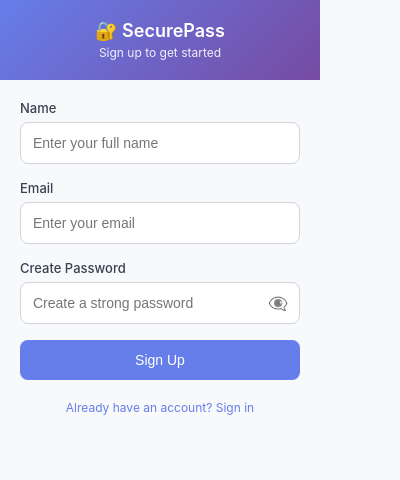
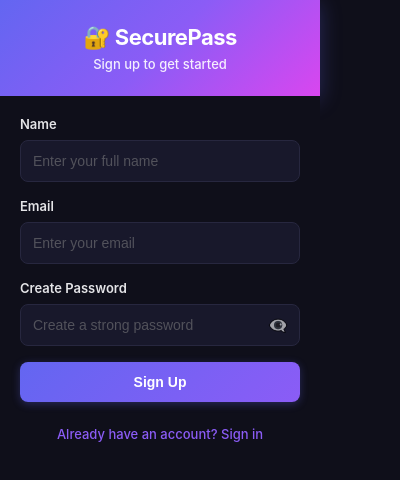
Before and after one commit to Adelodunpeter25/SecurePass, a browser extension: page extension/popup.html in a window 400 px wide. Drawn offline with Linux system fonts and the light colour scheme.

Commit message:
enhnace design system of the popup, changed to dark mode

```diff
--- a/extension/popup.html
+++ b/extension/popup.html
@@ -7,39 +7,53 @@
     body {
       width: 320px;
       font-family: -apple-system, BlinkMacSystemFont, 'Segoe UI', Roboto, sans-serif;
-      background: #f8f9fa;
+      background: #0f0f1a;
+      color: #e4e4e7;
     }
     .header {
-      background: linear-gradient(135deg, #667eea 0%, #764ba2 100%);
+      background: linear-gradient(135deg, #6366f1 0%, #8b5cf6 50%, #d946ef 100%);
       color: white;
-      padding: 20px;
+      padding: 24px;
       text-align: center;
+      box-shadow: 0 4px 20px rgba(99, 102, 241, 0.3);
     }
-    .header h2 { font-size: 18px; font-weight: 600; }
-    .header p { font-size: 12px; opacity: 0.9; margin-top: 4px; }
+    .header h2 {
+      font-size: 22px;
+      font-weight: 700;
+      letter-spacing: -0.5px;
+    }
+    .header p {
+      font-size: 13px;
+      opacity: 0.9;
+      margin-top: 6px;
+      font-weight: 500;
+    }
 
-    .container { padding: 20px; }
+    .container { padding: 20px; background: #0f0f1a; }
     .form-group { margin-bottom: 16px; }
     label {
       display: block;
-      margin-bottom: 6px;
-      font-weight: 500;
-      color: #374151;
+      margin-bottom: 8px;
+      font-weight: 600;
+      color: #e4e4e7;
       font-size: 13px;
     }
     input {
       width: 100%;
       padding: 12px;
-      border: 1px solid #d1d5db;
+      border: 1px solid #27273f;
       border-radius: 8px;
       font-size: 14px;
-      transition: border-color 0.2s;
+      background: #18182b;
+      color: #e4e4e7;
+      transition: all 0.2s;
     }
     input:focus {
       outline: none;
-      border-color: #667eea;
-      box-shadow: 0 0 0 3px rgba(102, 126, 234, 0.1);
+      border-color: #6366f1;
+      box-shadow: 0 0 0 3px rgba(99, 102, 241, 0.1);
     }
+    input::placeholder { color: #52525b; }
 
     .btn {
       width: 100%;
@@ -48,7 +62,7 @@
       border-radius: 8px;
       cursor: pointer;
       font-size: 14px;
-      font-weight: 500;
+      font-weight: 600;
       transition: all 0.2s;
       margin-bottom: 8px;
     }
@@ -56,20 +70,36 @@
       cursor: not-allowed;
       opacity: 0.7;
     }
-    .btn-primary { background: #667eea; color: white; }
-    .btn-primary:hover:not(:disabled) { background: #5a67d8; }
+    .btn-primary {
+      background: linear-gradient(135deg, #6366f1 0%, #8b5cf6 100%);
+      color: white;
+      box-shadow: 0 2px 8px rgba(99, 102, 241, 0.3);
+    }
+    .btn-primary:hover:not(:disabled) {
+      transform: translateY(-1px);
+      box-shadow: 0 4px 12px rgba(99, 102, 241, 0.4);
+    }
 
     .hidden { display: none; }
-    .error { color: #ef4444; font-size: 12px; margin-top: 4px; }
+    .error {
+      color: #f87171;
+      font-size: 12px;
+      margin-top: 6px;
+      font-weight: 500;
+    }
 
     .toggle-link {
       text-align: center;
-      margin-top: 12px;
-      font-size: 12px;
-      color: #667eea;
+      margin-top: 16px;
+      font-size: 13px;
+      color: #8b5cf6;
       cursor: pointer;
+      font-weight: 500;
     }
-    .toggle-link:hover { text-decoration: underline; }
+    .toggle-link:hover {
+      text-decoration: underline;
+      color: #a78bfa;
+    }
 
     .eye-btn {
       cursor: pointer;
@@ -77,8 +107,9 @@
       opacity: 0.6;
       user-select: none;
       transition: opacity 0.2s;
+      color: #a1a1aa;
     }
-    .eye-btn:hover { opacity: 1; }
+    .eye-btn:hover { opacity: 1; color: #e4e4e7; }
   </style>
 </head>
 <body>
--- a/extension/styles.css
+++ b/extension/styles.css
@@ -4,15 +4,17 @@ body {
   width: 320px;
   height: 450px;
   font-family: -apple-system, BlinkMacSystemFont, 'Segoe UI', Roboto, sans-serif;
-  background: #f8f9fa;
+  background: #0f0f1a;
+  color: #e4e4e7;
   overflow: hidden;
 }
 
 /* Header */
 .header {
-  background: linear-gradient(135deg, #667eea 0%, #764ba2 100%);
+  background: linear-gradient(135deg, #6366f1 0%, #8b5cf6 50%, #d946ef 100%);
   color: white;
-  padding: 16px 20px;
+  padding: 20px;
+  box-shadow: 0 4px 20px rgba(99, 102, 241, 0.3);
 }
 
 .header-content {
@@ -21,26 +23,37 @@ body {
   align-items: center;
 }
 
-.header h2 { font-size: 18px; font-weight: 600; }
+.header h2 {
+  font-size: 20px;
+  font-weight: 700;
+  letter-spacing: -0.5px;
+}
 
 .user-info {
   display: flex;
   align-items: center;
   gap: 12px;
   font-size: 12px;
+  font-weight: 500;
 }
 
 .logout-btn {
-  background: rgba(255,255,255,0.2);
-  border: none;
+  background: rgba(255,255,255,0.15);
+  border: 1px solid rgba(255,255,255,0.2);
   color: white;
-  padding: 4px 8px;
-  border-radius: 4px;
+  padding: 6px 12px;
+  border-radius: 6px;
   cursor: pointer;
   font-size: 11px;
+  font-weight: 600;
+  transition: all 0.2s;
+  backdrop-filter: blur(10px);
 }
 
-.logout-btn:hover { background: rgba(255,255,255,0.3); }
+.logout-btn:hover {
+  background: rgba(255,255,255,0.25);
+  transform: translateY(-1px);
+}
 
 /* Toolbar */
 .toolbar {
@@ -48,8 +61,8 @@ body {
   display: flex;
   gap: 12px;
   align-items: center;
-  background: white;
-  border-bottom: 1px solid #e5e7eb;
+  background: #18182b;
+  border-bottom: 1px solid #27273f;
 }
 
 .search-container {
@@ -59,29 +72,42 @@ body {
 
 .search-input {
   width: 100%;
-  padding: 8px 32px 8px 12px;
-  border: 1px solid #d1d5db;
-  border-radius: 6px;
+  padding: 10px 36px 10px 12px;
+  border: 1px solid #27273f;
+  border-radius: 8px;
   font-size: 14px;
+  background: #0f0f1a;
+  color: #e4e4e7;
+  transition: all 0.2s;
 }
+
+.search-input:focus {
+  outline: none;
+  border-color: #6366f1;
+  box-shadow: 0 0 0 3px rgba(99, 102, 241, 0.1);
+}
+
+.search-input::placeholder { color: #52525b; }
 
 .search-icon {
   position: absolute;
-  right: 10px;
+  right: 12px;
   top: 50%;
   transform: translateY(-50%);
-  opacity: 0.5;
+  opacity: 0.4;
+  font-size: 14px;
 }
 
 /* Buttons */
 .btn {
-  padding: 8px 12px;
+  padding: 10px 16px;
   border: none;
-  border-radius: 6px;
+  border-radius: 8px;
   cursor: pointer;
-  font-size: 12px;
-  font-weight: 500;
+  font-size: 13px;
+  font-weight: 600;
   transition: all 0.2s;
+  white-space: nowrap;
 }
 
 .btn:disabled {
@@ -89,30 +115,66 @@ body {
   opacity: 0.5;
 }
 
-.btn-primary { background: #667eea; color: white; }
-.btn-primary:hover:not(:disabled) { background: #5a67d8; }
-.btn-secondary { background: #6b7280; color: white; }
-.btn-secondary:hover:not(:disabled) { background: #4b5563; }
-.btn-danger { background: #ef4444; color: white; }
-.btn-danger:hover:not(:disabled) { background: #dc2626; }
+.btn-primary {
+  background: linear-gradient(135deg, #6366f1 0%, #8b5cf6 100%);
+  color: white;
+  box-shadow: 0 2px 8px rgba(99, 102, 241, 0.3);
+}
+.btn-primary:hover:not(:disabled) {
+  transform: translateY(-1px);
+  box-shadow: 0 4px 12px rgba(99, 102, 241, 0.4);
+}
+.btn-secondary {
+  background: #27273f;
+  color: #e4e4e7;
+  border: 1px solid #3f3f5e;
+}
+.btn-secondary:hover:not(:disabled) {
+  background: #3f3f5e;
+}
+.btn-danger {
+  background: #ef4444;
+  color: white;
+  box-shadow: 0 2px 8px rgba(239, 68, 68, 0.3);
+}
+.btn-danger:hover:not(:disabled) {
+  background: #dc2626;
+  transform: translateY(-1px);
+}
 
 /* Password List */
 .password-list {
   height: 310px;
   overflow-y: auto;
-  background: white;
+  background: #0f0f1a;
 }
+
+.password-list::-webkit-scrollbar { width: 6px; }
+.password-list::-webkit-scrollbar-track { background: #18182b; }
+.password-list::-webkit-scrollbar-thumb {
+  background: #3f3f5e;
+  border-radius: 3px;
+}
+.password-list::-webkit-scrollbar-thumb:hover { background: #52525b; }
 
 .password-item {
   padding: 16px 20px;
-  border-bottom: 1px solid #f3f4f6;
+  border-bottom: 1px solid #27273f;
   display: flex;
   justify-content: space-between;
   align-items: center;
-  transition: background 0.2s;
+  transition: all 0.2s;
+  background: #18182b;
+  margin: 0 12px 8px;
+  border-radius: 8px;
+  border: 1px solid transparent;
 }
 
-.password-item:hover { background: #f9fafb; }
+.password-item:hover {
+  background: #1f1f35;
+  border-color: #3f3f5e;
+  transform: translateX(2px);
+}
 
 .password-info {
   flex: 1;
@@ -120,37 +182,46 @@ body {
 
 .password-website {
   font-weight: 600;
-  color: #111827;
+  color: #e4e4e7;
   font-size: 14px;
-  margin-bottom: 2px;
+  margin-bottom: 4px;
 }
 
 .password-username {
-  color: #6b7280;
+  color: #a1a1aa;
   font-size: 12px;
 }
 
 .password-actions {
   display: flex;
-  gap: 8px;
+  gap: 4px;
 }
 
 .action-btn {
-  background: none;
-  border: none;
+  background: #27273f;
+  border: 1px solid #3f3f5e;
   cursor: pointer;
-  padding: 4px;
-  border-radius: 4px;
+  padding: 8px;
+  border-radius: 6px;
   font-size: 14px;
-  transition: background 0.2s;
+  transition: all 0.2s;
+  width: 32px;
+  height: 32px;
+  display: flex;
+  align-items: center;
+  justify-content: center;
 }
 
-.action-btn:hover { background: #f3f4f6; }
+.action-btn:hover {
+  background: #3f3f5e;
+  transform: scale(1.1);
+}
 
 .loading, .empty-state {
   text-align: center;
-  padding: 40px 20px;
-  color: #6b7280;
+  padding: 60px 20px;
+  color: #71717a;
+  font-size: 14px;
 }
 
 /* Modal */
@@ -160,7 +231,8 @@ body {
   left: 0;
   width: 100%;
   height: 100%;
-  background: rgba(0,0,0,0.5);
+  background: rgba(0,0,0,0.8);
+  backdrop-filter: blur(4px);
   display: flex;
   align-items: center;
   justify-content: center;
@@ -168,51 +240,58 @@ body {
 }
 
 .modal-content {
-  background: white;
-  border-radius: 8px;
+  background: #18182b;
+  border: 1px solid #27273f;
+  border-radius: 12px;
   width: 90%;
-  max-width: 350px;
-  box-shadow: 0 10px 25px rgba(0,0,0,0.2);
+  max-width: 380px;
+  box-shadow: 0 20px 60px rgba(0,0,0,0.5);
 }
 
 .modal-header {
-  padding: 16px 20px;
-  border-bottom: 1px solid #e5e7eb;
+  padding: 20px;
+  border-bottom: 1px solid #27273f;
   display: flex;
   justify-content: space-between;
   align-items: center;
 }
 
 .modal-header h3 {
-  font-size: 16px;
-  font-weight: 600;
+  font-size: 18px;
+  font-weight: 700;
+  color: #e4e4e7;
 }
 
 .close-btn {
-  background: none;
-  border: none;
+  background: #27273f;
+  border: 1px solid #3f3f5e;
   font-size: 20px;
   cursor: pointer;
-  color: #6b7280;
+  color: #a1a1aa;
   padding: 0;
-  width: 24px;
-  height: 24px;
+  width: 32px;
+  height: 32px;
   display: flex;
   align-items: center;
   justify-content: center;
+  border-radius: 6px;
+  transition: all 0.2s;
 }
 
-.close-btn:hover { color: #374151; }
+.close-btn:hover {
+  background: #3f3f5e;
+  color: #e4e4e7;
+}
 
 .modal-body {
   padding: 20px;
 }
 
 .modal-footer {
-  padding: 16px 20px;
-  border-top: 1px solid #e5e7eb;
+  padding: 20px;
+  border-top: 1px solid #27273f;
   display: flex;
-  gap: 8px;
+  gap: 10px;
   justify-content: flex-end;
 }
 
@@ -223,26 +302,30 @@ body {
 
 .form-group label {
   display: block;
-  margin-bottom: 6px;
-  font-weight: 500;
-  color: #374151;
+  margin-bottom: 8px;
+  font-weight: 600;
+  color: #e4e4e7;
   font-size: 13px;
 }
 
 .form-group input {
   width: 100%;
-  padding: 10px 12px;
-  border: 1px solid #d1d5db;
-  border-radius: 6px;
+  padding: 12px;
+  border: 1px solid #27273f;
+  border-radius: 8px;
   font-size: 14px;
-  transition: border-color 0.2s;
+  background: #0f0f1a;
+  color: #e4e4e7;
+  transition: all 0.2s;
 }
 
 .form-group input:focus {
   outline: none;
-  border-color: #667eea;
-  box-shadow: 0 0 0 3px rgba(102, 126, 234, 0.1);
+  border-color: #6366f1;
+  box-shadow: 0 0 0 3px rgba(99, 102, 241, 0.1);
 }
+
+.form-group input::placeholder { color: #52525b; }
 
 .password-input-container {
   position: relative;
@@ -252,32 +335,35 @@ body {
 
 .password-input-container input {
   flex: 1;
-  padding-right: 80px;
+  padding-right: 90px;
 }
 
 .generate-btn, .eye-btn {
   position: absolute;
-  right: 2px;
-  background: #f3f4f6;
-  border: none;
-  padding: 6px 8px;
-  border-radius: 4px;
+  background: #27273f;
+  border: 1px solid #3f3f5e;
+  padding: 6px 10px;
+  border-radius: 6px;
   cursor: pointer;
   font-size: 11px;
-  transition: background 0.2s;
+  font-weight: 600;
+  color: #a1a1aa;
+  transition: all 0.2s;
 }
 
 .generate-btn {
-  right: 32px;
+  right: 38px;
 }
 
 .eye-btn {
-  right: 2px;
+  right: 4px;
   font-size: 14px;
+  padding: 6px 8px;
 }
 
 .generate-btn:hover, .eye-btn:hover {
-  background: #e5e7eb;
+  background: #3f3f5e;
+  color: #e4e4e7;
 }
 
 .hidden { display: none !important; }
@@ -288,24 +374,48 @@ body {
 }
 
 .auth-header {
-  background: linear-gradient(135deg, #667eea 0%, #764ba2 100%);
+  background: linear-gradient(135deg, #6366f1 0%, #8b5cf6 50%, #d946ef 100%);
   color: white;
-  padding: 20px;
+  padding: 24px;
   text-align: center;
+  box-shadow: 0 4px 20px rgba(99, 102, 241, 0.3);
 }
 
-.auth-header h2 { font-size: 18px; font-weight: 600; }
-.auth-header p { font-size: 12px; opacity: 0.9; margin-top: 4px; }
+.auth-header h2 {
+  font-size: 22px;
+  font-weight: 700;
+  letter-spacing: -0.5px;
+}
+.auth-header p {
+  font-size: 13px;
+  opacity: 0.9;
+  margin-top: 6px;
+  font-weight: 500;
+}
 
 .toggle-link {
   text-align: center;
-  margin-top: 12px;
-  font-size: 12px;
-  color: #667eea;
+  margin-top: 16px;
+  font-size: 13px;
+  color: #8b5cf6;
   cursor: pointer;
+  font-weight: 500;
 }
 
-.toggle-link:hover { text-decoration: underline; }
+.toggle-link:hover {
+  text-decoration: underline;
+  color: #a78bfa;
+}
 
-.error { color: #ef4444; font-size: 12px; margin-top: 4px; }
-.success { color: #10b981; font-size: 12px; margin-top: 4px; }
+.error {
+  color: #f87171;
+  font-size: 12px;
+  margin-top: 6px;
+  font-weight: 500;
+}
+.success {
+  color: #34d399;
+  font-size: 12px;
+  margin-top: 6px;
+  font-weight: 500;
+}
```
